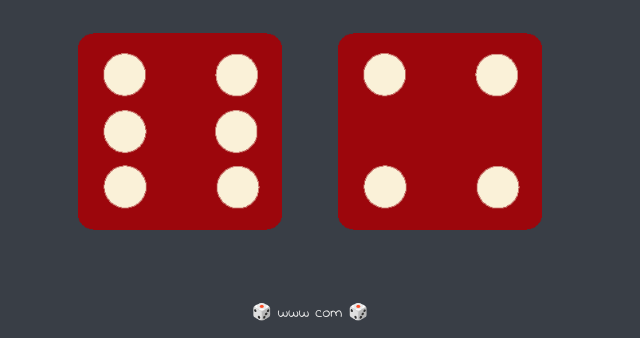
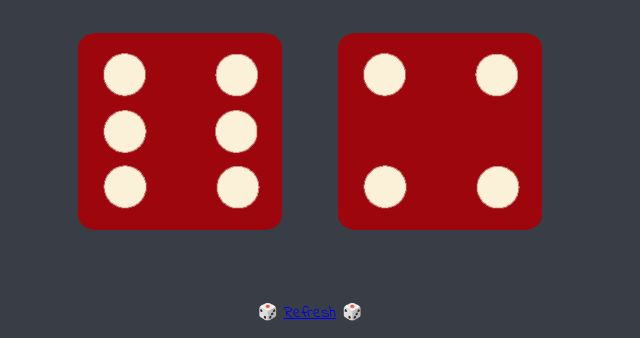
Before and after one commit to shreyarana18/Roll-The-Dice, a plain HTML site: page index.html in a window 1280 px wide. Shown: the part 462-800 px from the top of the page, without its empty margins (330-970 px from the left). Drawn offline with Linux system fonts and the light colour scheme.

Commit message:
Update index.html

```diff
--- a/index.html
+++ b/index.html
@@ -29,6 +29,6 @@
   </body>
 
   <footer>
-    🎲 www com  🎲
+    🎲 <a href="https://shreyarana18.github.io/Roll-The-Dice/">Refresh</a>  🎲
   </footer>
 </html>
```
